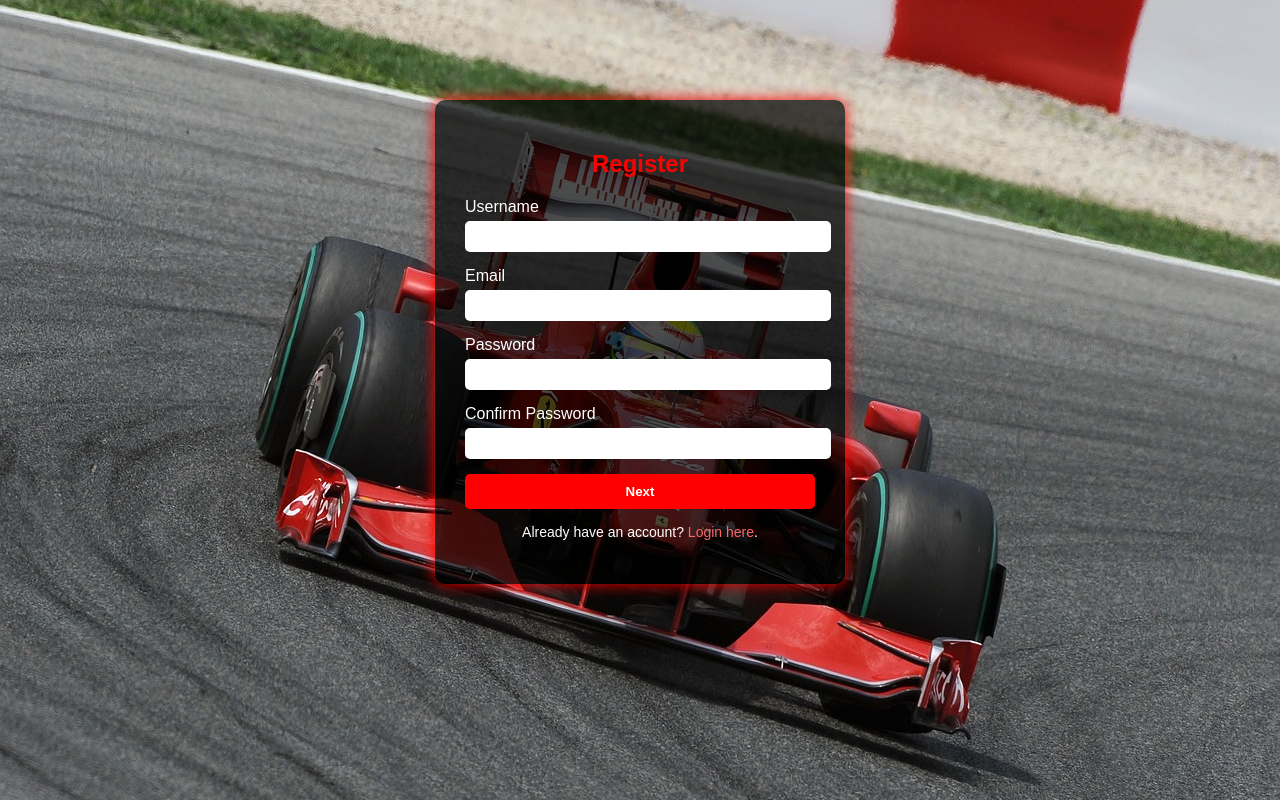
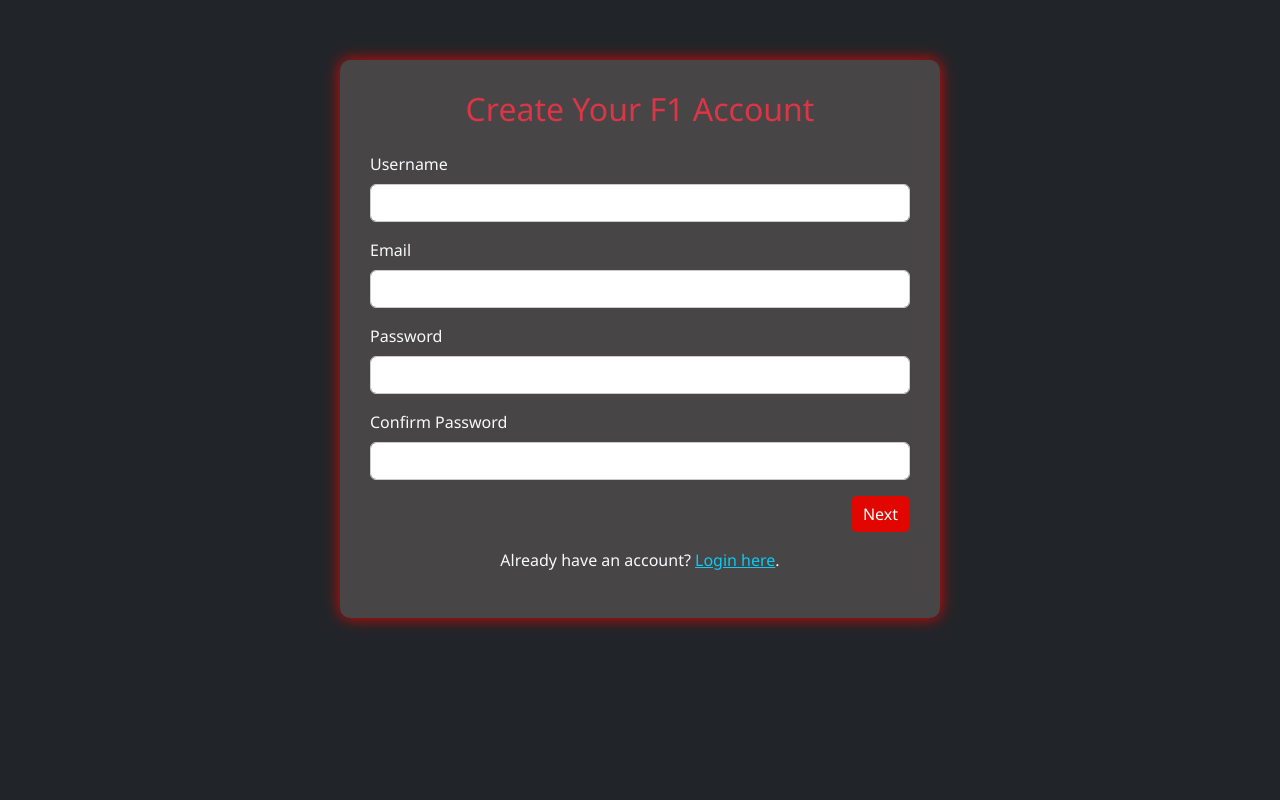
Before and after one commit to MomobamiKiraly/CITS5505-Group29-Project, a Flask app: page /register in a window 1280 px wide. Run offline with Flask 3, Linux system fonts and the light colour scheme; some libraries are stand-ins or nearby versions.

Commit message:
✅ Redesign: Unified UI & Bootstrap integration for index, auth, and search pages
- Added Bootstrap-based landing page (index.html) as new default entry
- Redesigned login, register, and forgot password pages with dark background and red theme
- Implemented multi-step registration with team/driver selection, light background for team logos
- Styled friends and chat modal, with unread message red dot
- Fixed Chart.js black screen by injecting data into script via Jinja
- Redesigned search page with Bootstrap navbar, unified red-black style
- Updated upload prediction page with dark theme and consistent navbar

🎨 All pages now follow consistent dark + #e10600 (F1 red) design
🔒 CSRF included via Flask-WTF on all forms

```diff
--- a/app/templates/register.html
+++ b/app/templates/register.html
@@ -1,79 +1,87 @@
 <!DOCTYPE html>
 <html lang="en">
 <head>
-  <meta charset="UTF-8">
-  <title>Register</title>
-  <link rel="stylesheet" href="{{ url_for('static', filename='css/login.css') }}">
+  <meta charset="UTF-8" />
+  <title>Register - F1 Friends</title>
+  <meta name="viewport" content="width=device-width, initial-scale=1" />
+  <link href="https://cdn.jsdelivr.net/npm/bootstrap@5.3.0/dist/css/bootstrap.min.css" rel="stylesheet">
+  <link rel="stylesheet" href="{{ url_for('static', filename='css/register.css') }}">
 </head>
+<body class="bg-dark text-light">
 
-<body>
-  <div class="login-container">
+  <div class="register-container">
 
     {% with messages = get_flashed_messages(with_categories=true) %}
-    {% if messages %}
-      {% for category, message in messages %}
-        <div class="alert alert-{{ category }}">{{ message }}</div>
-      {% endfor %}
-    {% endif %}
+      {% if messages %}
+        {% for category, message in messages %}
+          <div class="alert alert-{{ category }} alert-dismissible fade show" role="alert">
+            {{ message }}
+            <button type="button" class="btn-close" data-bs-dismiss="alert" aria-label="Close"></button>
+          </div>
+        {% endfor %}
+      {% endif %}
     {% endwith %}
 
     <form method="POST">
-      {{ form.hidden_tag() }} <!-- CSRF Token -->
+      {{ form.hidden_tag() }}
 
-      <h2>Register</h2>
+      <h2 class="text-center text-danger mb-4">Create Your F1 Account</h2>
 
-      <!-- Step 1: Basic Info -->
+      <!-- Step 1 -->
       <div class="step active" id="step1">
-        <div class="form-group">
-          {{ form.username.label(class="label") }}
-          {{ form.username(class="input") }}
+        <div class="mb-3">
+          {{ form.username.label(class="form-label") }}
+          {{ form.username(class="form-control") }}
         </div>
-        <div class="form-group">
-          {{ form.email.label(class="label") }}
-          {{ form.email(class="input") }}
+        <div class="mb-3">
+          {{ form.email.label(class="form-label") }}
+          {{ form.email(class="form-control") }}
         </div>
-        <div class="form-group">
-          {{ form.password.label(class="label") }}
-          {{ form.password(class="input") }}
+        <div class="mb-3">
+          {{ form.password.label(class="form-label") }}
+          {{ form.password(class="form-control") }}
         </div>
-        <div class="form-group">
-          {{ form.confirm_password.label(class="label") }}
-          {{ form.confirm_password(class="input") }}
+        <div class="mb-3">
+          {{ form.confirm_password.label(class="form-label") }}
+          {{ form.confirm_password(class="form-control") }}
         </div>
-        <button type="button" class="btn" onclick="nextStep()">Next</button>
+        <div class="d-flex justify-content-end">
+          <button type="button" class="btn btn-danger" onclick="nextStep()">Next</button>
+        </div>
       </div>
 
-      <!-- Step 2: Team & Driver -->
+      <!-- Step 2 -->
       <div class="step" id="step2">
-        <h3>Choose Your Favorite Team</h3>
-        <div class="team-grid">
+        <h4 class="text-center mb-3">Choose Your Favorite Team</h4>
+        <div class="team-grid mb-3">
           {% for team in teams %}
             <img src="{{ team.image_url }}" class="team" data-value="{{ team.name }}" onclick="selectTeam(this)">
           {% endfor %}
         </div>
-
-
         {{ form.favorite_team(id="favorite_team") }}
 
         <div id="driverSection" style="display: none;">
-          <h3>Choose Your Favorite Driver</h3>
+          <h4 class="text-center mb-3">Choose Your Favorite Driver</h4>
           <div class="driver-grid" id="driverContainer"></div>
-          {{ form.favorite_driver(id="fav-driver") }}
+          {{ form.favorite_driver(id="favorite_driver") }}
         </div>
 
-        <button type="button" class="btn" onclick="prevStep()">Back</button>
-        {{ form.submit(class="btn") }}
+        <div class="d-flex justify-content-between mt-3">
+          <button type="button" class="btn btn-secondary" onclick="prevStep()">Back</button>
+          {{ form.submit(class="btn btn-danger") }}
+        </div>
       </div>
     </form>
 
-    <p class="register-link">
-      Already have an account? <a href="{{ url_for('main.login') }}">Login here</a>.
+    <p class="text-center mt-3">
+      Already have an account? <a href="{{ url_for('main.login') }}" class="text-info">Login here</a>.
     </p>
   </div>
 
   <script>
     const driversByTeam = {{ drivers_by_team | tojson }};
   </script>
+  <script src="https://cdn.jsdelivr.net/npm/bootstrap@5.3.0/dist/js/bootstrap.bundle.min.js"></script>
   <script src="{{ url_for('static', filename='js/register.js') }}"></script>
 </body>
 </html>
--- a/static/css/login.css
+++ b/static/css/login.css
@@ -1,7 +1,7 @@
 body {
   margin: 0;
   padding: 0;
-    font-family: 'Arial', sans-serif;
+  font-family: 'Segoe UI', sans-serif;
   background: url('../images/login_background.jpg') no-repeat center center fixed;
   background-size: cover;
   color: white;
@@ -13,74 +13,33 @@ body {
   margin: 100px auto;
   padding: 30px;
   border-radius: 10px;
-    box-shadow: 0 0 15px red;
+  box-shadow: 0 0 15px #e10600;
 }
 
-h2 {
-    text-align: center;
-    color: red;
-    margin-bottom: 20px;
+.form-label {
+  color: #fff;
 }
 
-.label {
-    display: block;
-    margin-bottom: 5px;
-    color: white;
+.form-control {
+  background-color: #1c1c1c;
+  border: 1px solid #555;
+  color: #fff;
 }
 
-.input {
-    width: 100%;
-    padding: 8px;
-    margin-bottom: 15px;
-    border: none;
-    border-radius: 5px;
+.form-control:focus {
+  background-color: #222;
+  border-color: #e10600;
+  color: white;
+  box-shadow: none;
 }
 
-.btn {
-    width: 100%;
-    padding: 10px;
-    background-color: red;
-    color: white;
+.btn-danger {
+  background-color: #e10600;
   border: none;
-    border-radius: 5px;
-    font-weight: bold;
-    cursor: pointer;
 }
 
-.btn:hover {
-    background-color: darkred;
-}
-
-.alert {
-    padding: 10px;
-    margin-bottom: 15px;
-    border-radius: 5px;
-    text-align: center;
-    font-weight: bold;
-    color: white;
-}
-
-.alert-success {
-    background-color: rgba(40, 167, 69, 0.85);
-    /* green */
-}
-
-.alert-danger {
-    background-color: rgba(220, 53, 69, 0.85);
-    /* red */
-}
-
-.alert-info {
-    background-color: rgba(23, 162, 184, 0.85);
-    /* blue */
-}
-
-.register-link,
-.form-footer {
-    text-align: center;
-    margin-top: 15px;
-    font-size: 14px;
-    color: white;
+.btn-danger:hover {
+  background-color: #b80500;
 }
 
 .register-link a,
--- /dev/null
+++ b/static/css/register.css
@@ -0,0 +1,87 @@
+body {
+  background-color: #0d0d0d;
+  font-family: 'Segoe UI', sans-serif;
+  color: white;
+}
+
+.register-container {
+  background-color: rgba(85, 81, 81, 0.75);
+  padding: 30px;
+  margin: 60px auto;
+  max-width: 600px;
+  border-radius: 10px;
+  box-shadow: 0 0 15px #e10600;
+}
+
+.form-control {
+  background-color: white;
+  color: black;
+  border: 1px solid #ccc;
+}
+
+.form-control:focus {
+  background-color: #f9f9f9;
+  border-color: #e10600;
+  box-shadow: none;
+  color: black;
+}
+
+.form-control:focus {
+  background-color: #222;
+  border-color: #e10600;
+  box-shadow: none;
+}
+
+.btn-danger {
+  background-color: #e10600;
+  border: none;
+}
+
+.btn-danger:hover {
+  background-color: #b80500;
+}
+
+/* Step transition */
+.step {
+  display: none;
+}
+.step.active {
+  display: block;
+}
+
+/* Team / Driver Grid */
+.team-grid, .driver-grid {
+  display: grid;
+  grid-template-columns: repeat(auto-fit, minmax(100px, 1fr));
+  gap: 15px;
+  justify-items: center;
+}
+
+.team, .driver img {
+  width: 100px;
+  height: auto;
+  border-radius: 10px;
+  cursor: pointer;
+  border: 2px solid transparent;
+  transition: border-color 0.3s ease;
+}
+
+.team:hover, .driver:hover {
+  border-color: #e10600;
+}
+
+.selected {
+  border-color: #e10600 !important;
+}
+
+.driver {
+  display: flex;
+  flex-direction: column;
+  align-items: center;
+}
+
+.driver p {
+  margin-top: 5px;
+  font-size: 0.9rem;
+  color: white;
+}
--- a/static/js/login.js
+++ b/static/js/login.js
@@ -1,3 +1,5 @@
-document.querySelector('.btn').addEventListener('click', function () {
+document.addEventListener('DOMContentLoaded', () => {
+  document.querySelector('.btn').addEventListener('click', () => {
     console.log("Login submitted.");
+  });
 });
--- a/static/js/register.js
+++ b/static/js/register.js
@@ -1,7 +1,6 @@
 let current = 0;
 const steps = document.querySelectorAll('.step');
 
-// Handle multi-step logic
 function nextStep() {
   if (current < steps.length - 1) {
     steps[current].classList.remove('active');
@@ -18,24 +17,20 @@ function prevStep() {
   }
 }
 
-// 🚨 Moved outside selectTeam — runs on load!
 document.querySelector('form').addEventListener('submit', (e) => {
-    console.log("Form submitting...");
-    console.log("teamInput value:", document.getElementById('teamInput').value);
-    console.log("driverInput value:", document.getElementById('driverInput').value);
+  console.log("Form submitted.");
 });
 
-// Team selection logic
 function selectTeam(el) {
   document.querySelectorAll('.team').forEach(e => e.classList.remove('selected'));
   el.classList.add('selected');
 
   const teamName = el.dataset.value;
-    console.log("Selected team:", teamName);
   document.getElementById('favorite_team').value = teamName;
 
-    document.getElementById('driverSection').style.display = 'block';
+  const driverSection = document.getElementById('driverSection');
   const driverContainer = document.getElementById('driverContainer');
+  driverSection.style.display = 'block';
   driverContainer.innerHTML = '';
 
   if (driversByTeam[teamName]) {
@@ -52,13 +47,10 @@ function selectTeam(el) {
         document.querySelectorAll('.driver').forEach(d => d.classList.remove('selected'));
         div.classList.add('selected');
         document.getElementById('favorite_driver').value = driver.name;
-                console.log("Selected driver:", driver.name);
       };
 
       const label = document.createElement('p');
       label.innerText = driver.name;
-            label.style.color = 'white';
-            label.style.fontSize = '0.9rem';
 
       div.appendChild(img);
       div.appendChild(label);
--- a/static/js/search.js
+++ b/static/js/search.js
@@ -1,3 +1,3 @@
 document.addEventListener("DOMContentLoaded", function () {
-    console.log("Search page ready.");
+    console.log("🔍 Search page ready.");
 });
```
Also changed, not shown: other parts of static/css/login.css (+0 -57 lines), app/templates/login.html (+23 -17 lines), app/templates/search.html (+38 -22 lines), app/templates/upload.html (+23 -3 lines), static/css/search.css (+20 -47 lines), static/css/upload.css (+9 -0 lines), static/favicon.ico.png (added). Lines whose indentation alone changed are shown as unchanged.
